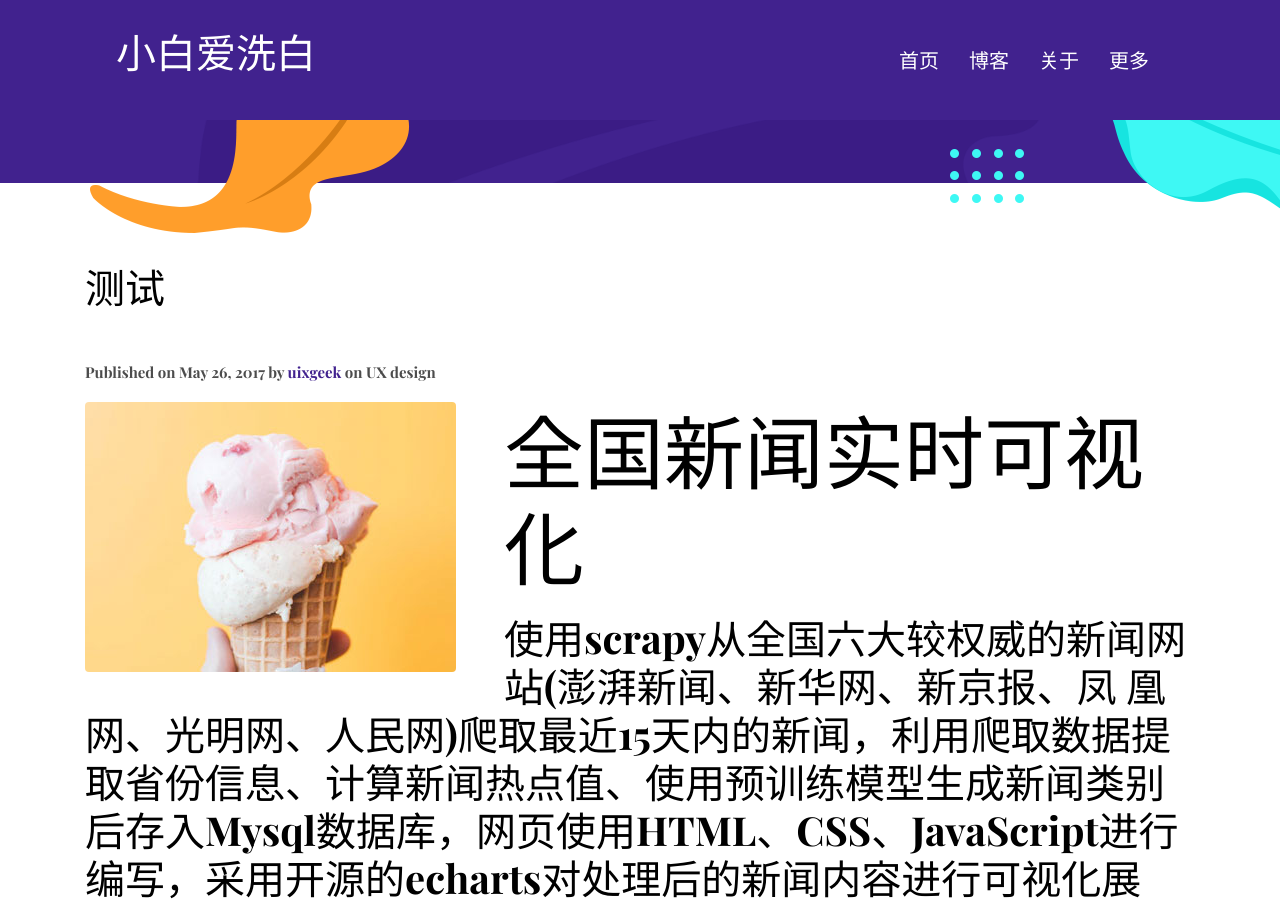
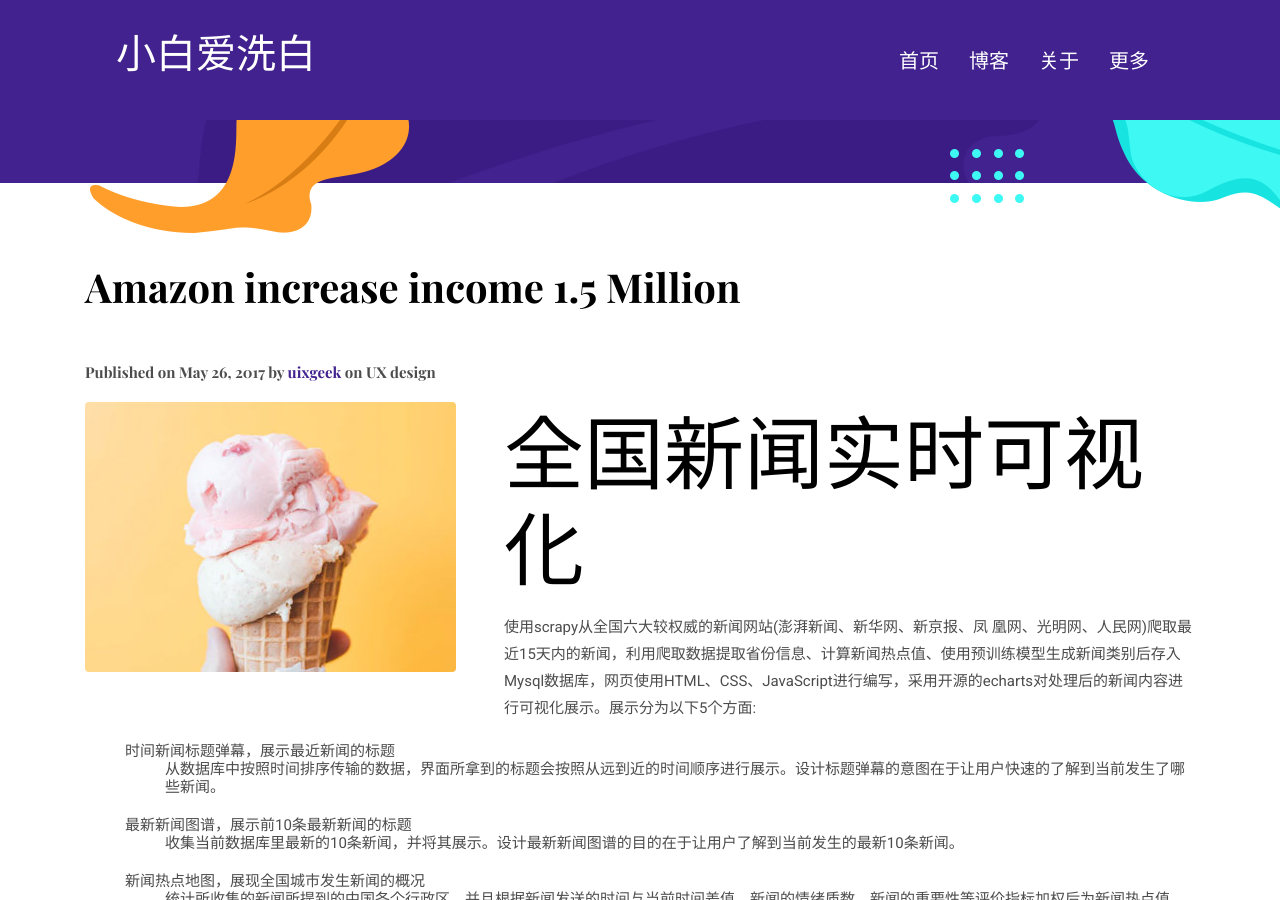
Before and after one commit to xiaobaiaixibai/xiaobaiaixibai.github.io, a Jekyll site: the page built from _posts/2017-05-26-amazon-increase-income-1.5-million copy 3.markdown, in a window 1280 px wide and 900 px high, scrolled down 321 px. Built offline with Jekyll 4.4.1, drawn with Linux system fonts in a browser that asks for light colours; comment, search, counter and statistics services are not loaded; some of the changed text lies outside the part shown.

Commit message:
test博客

```diff
--- a/_posts/2017-05-26-amazon-increase-income-1.5-million copy 3.markdown
+++ b/_posts/2017-05-26-amazon-increase-income-1.5-million copy 3.markdown
@@ -1,6 +1,6 @@
 ---
 layout: post
-title:  测试
+title:  Amazon increase income 1.5 Million
 date:   2017-05-26 14:05:55 +0300
 image:  /assets/images/blog/post-2.jpg
 author: uixgeek
@@ -8,7 +8,7 @@ tags:   UX design
 ---
 
 # 全国新闻实时可视化
-### 使用scrapy从全国六大较权威的新闻网站(澎湃新闻、新华网、新京报、凤 凰网、光明网、人民网)爬取最近15天内的新闻，利用爬取数据提取省份信息、计算新闻热点值、使用预训练模型生成新闻类别后存入Mysql数据库，网页使用HTML、CSS、JavaScript进行编写，采用开源的echarts对处理后的新闻内容进行可视化展示。展示分为以下5个方面:
+ 使用scrapy从全国六大较权威的新闻网站(澎湃新闻、新华网、新京报、凤 凰网、光明网、人民网)爬取最近15天内的新闻，利用爬取数据提取省份信息、计算新闻热点值、使用预训练模型生成新闻类别后存入Mysql数据库，网页使用HTML、CSS、JavaScript进行编写，采用开源的echarts对处理后的新闻内容进行可视化展示。展示分为以下5个方面:
 - 时间新闻标题弹幕，展示最近新闻的标题
   - 从数据库中按照时间排序传输的数据，界面所拿到的标题会按照从远到近的时间顺序进行展示。设计标题弹幕的意图在于让用户快速的了解到当前发生了哪些新闻。
 - 最新新闻图谱，展示前10条最新新闻的标题
```
